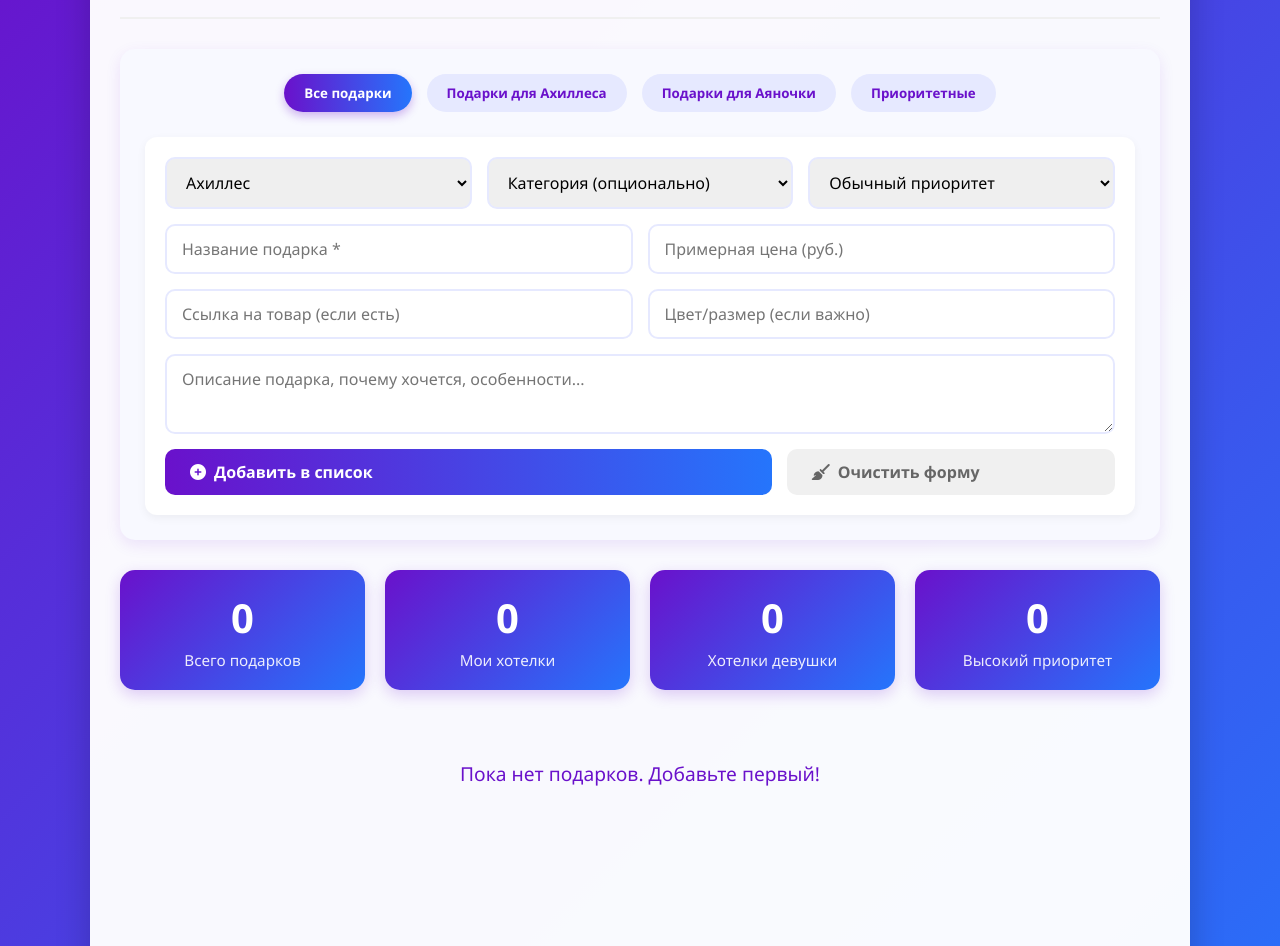
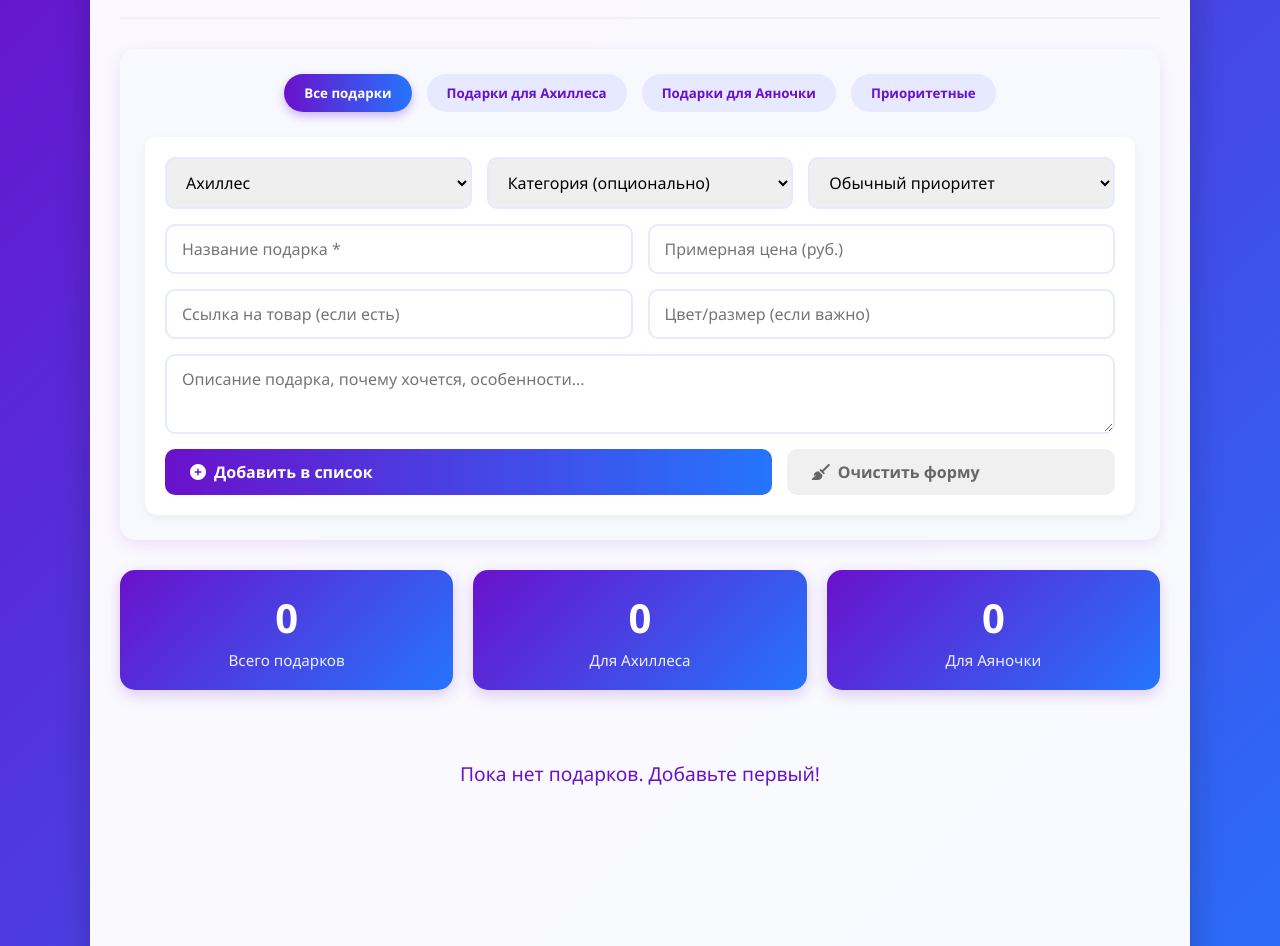
Before and after one commit to ayanakilla/gift-list, a plain HTML site: page index.html in a window 1280 px wide. Shown: the part 151-1097 px from the top of the page. Drawn offline with Linux system fonts and the light colour scheme.

Commit message:
Update index.html

```diff
--- a/index.html
+++ b/index.html
@@ -77,15 +77,11 @@
             </div>
             <div class="stat-card">
                 <div class="stat-value" id="user1-gifts">0</div>
-                <div class="stat-label">Мои хотелки</div>
+                <div class="stat-label">Для Ахиллеса</div>
             </div>
             <div class="stat-card">
                 <div class="stat-value" id="user2-gifts">0</div>
-                <div class="stat-label">Хотелки девушки</div>
-            </div>
-            <div class="stat-card">
-                <div class="stat-value" id="high-priority">0</div>
-                <div class="stat-label">Высокий приоритет</div>
+                <div class="stat-label">Для Аяночки</div>
             </div>
         </div>
 
```
